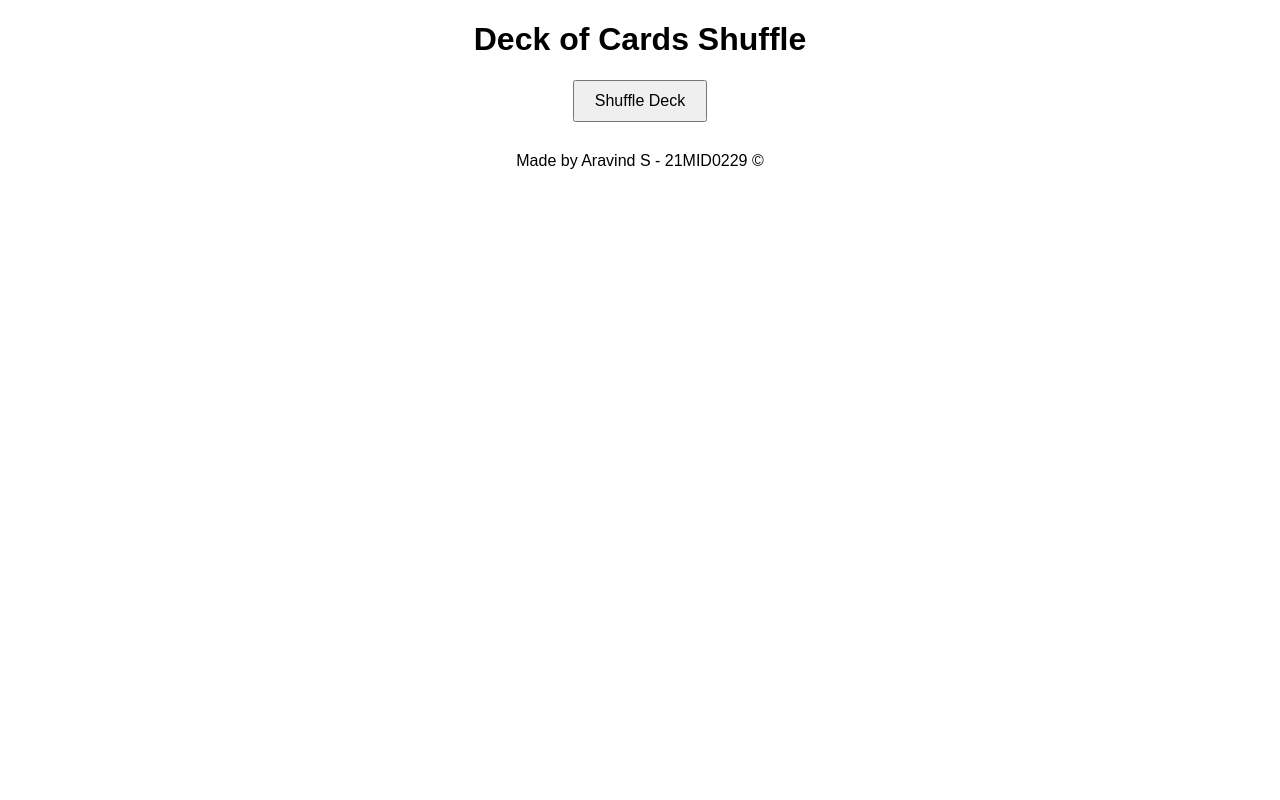
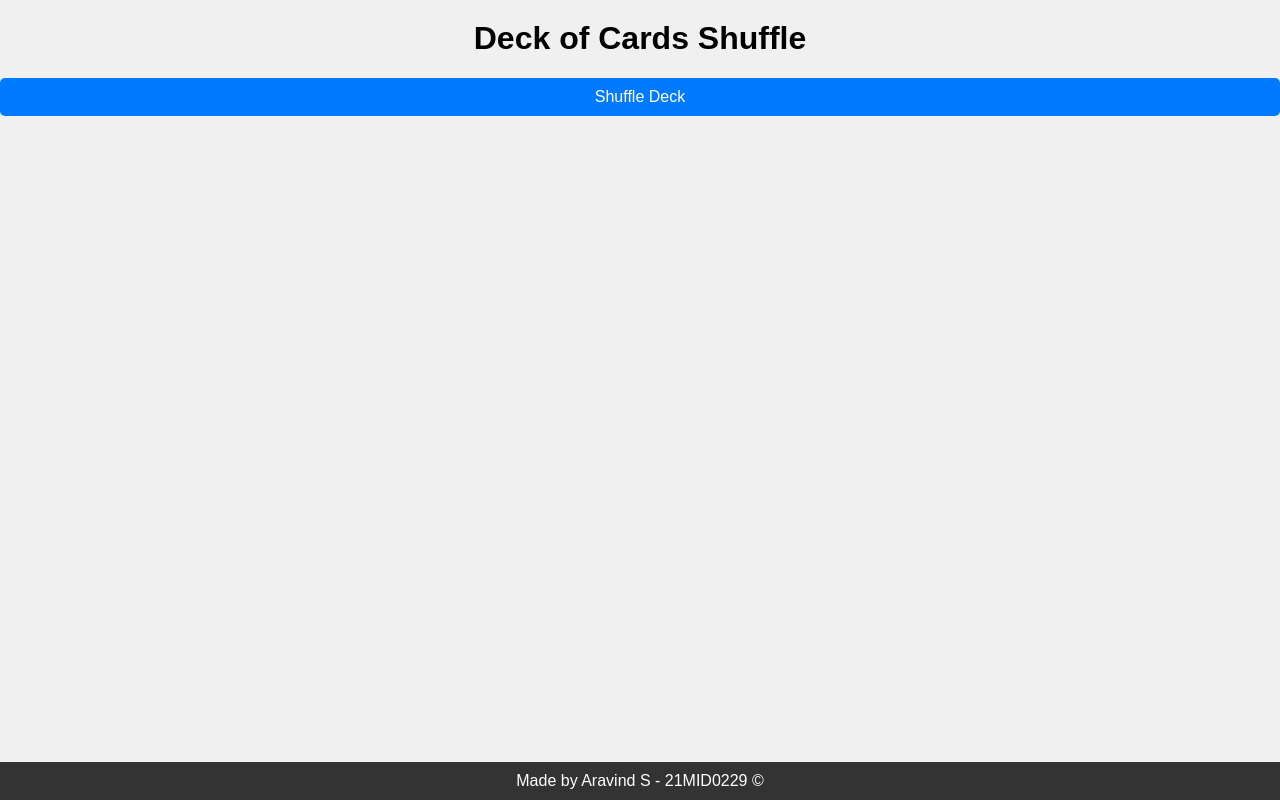
Before and after one commit to Arvnd147/Card-Shuffle, a plain HTML site: page index.html in a window 1280 px wide. Drawn offline with Linux system fonts and the light colour scheme.

Commit message:
update the css file

```diff
--- a/styles.css
+++ b/styles.css
@@ -1,11 +1,29 @@
 body {
     font-family: Arial, sans-serif;
     text-align: center;
+    display: flex;
+    flex-direction: column;
+    min-height: 100vh;
+    margin: 0;
+    background-color: #f0f0f0;
+}
+
+h1 {
+    margin-top: 20px;
 }
 
 button {
     padding: 10px 20px;
     font-size: 16px;
+    background-color: #007BFF;
+    color: #fff;
+    border: none;
+    border-radius: 5px;
+    cursor: pointer;
+}
+
+button:hover {
+    background-color: #0056b3;
 }
 
 #output {
@@ -14,5 +32,9 @@ button {
 }
 
 footer {
-    margin-top: 30px;
+    margin-top: auto;
+    background-color: #333;
+    color: #fff;
+    padding: 10px 0;
+    text-align: center;
 }
```
